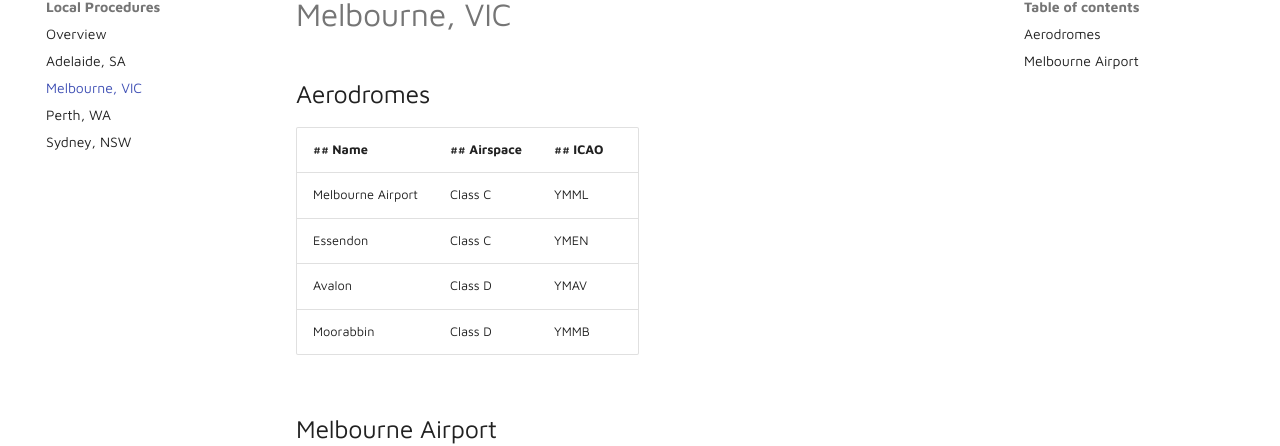
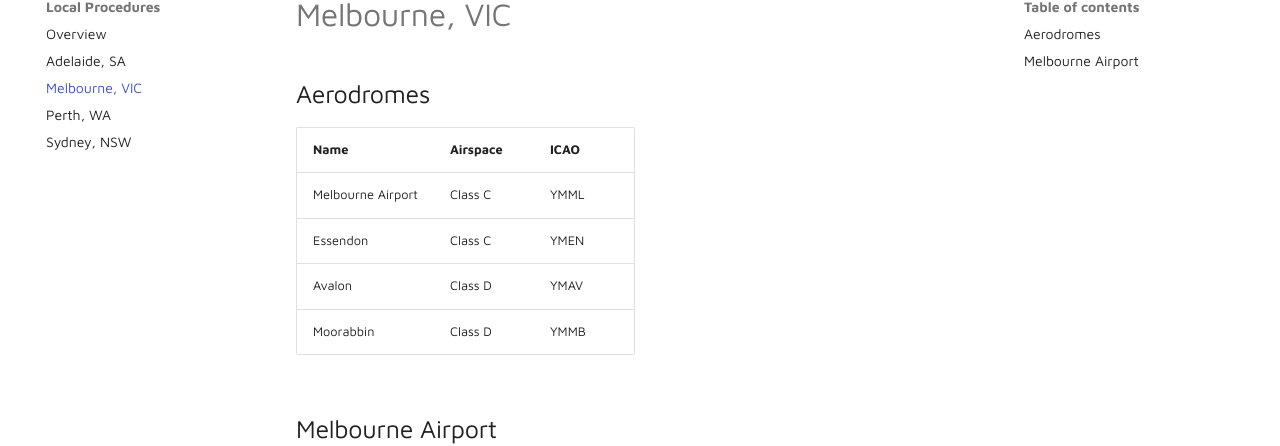
Before and after one commit to vatpac-technology/pilot-resources, an MkDocs documentation site: the page built from docs/local-procedures/melbourne.md, in a window 1280 px wide and 900 px high. Shown: the part 198-644 px from the top of the window. Built offline with MkDocs 1.6.1 and Material for MkDocs 9.7.7, drawn with Linux system fonts in a browser that asks for light colours; comment, search, counter and statistics services are not loaded.

Commit message:
D/CTest2

```diff
--- a/docs/local-procedures/melbourne.md
+++ b/docs/local-procedures/melbourne.md
@@ -5,7 +5,7 @@
 --8<-- "includes/abbreviations.md"
 
 ## Aerodromes
-|## Name        |## Airspace        |## ICAO            |
+|**Name**        |**Airspace**        |**ICAO**            |
 |-----------|---------------|---------------|
 | Melbourne Airport | Class C | YMML |
 | Essendon | Class C | YMEN |
```
